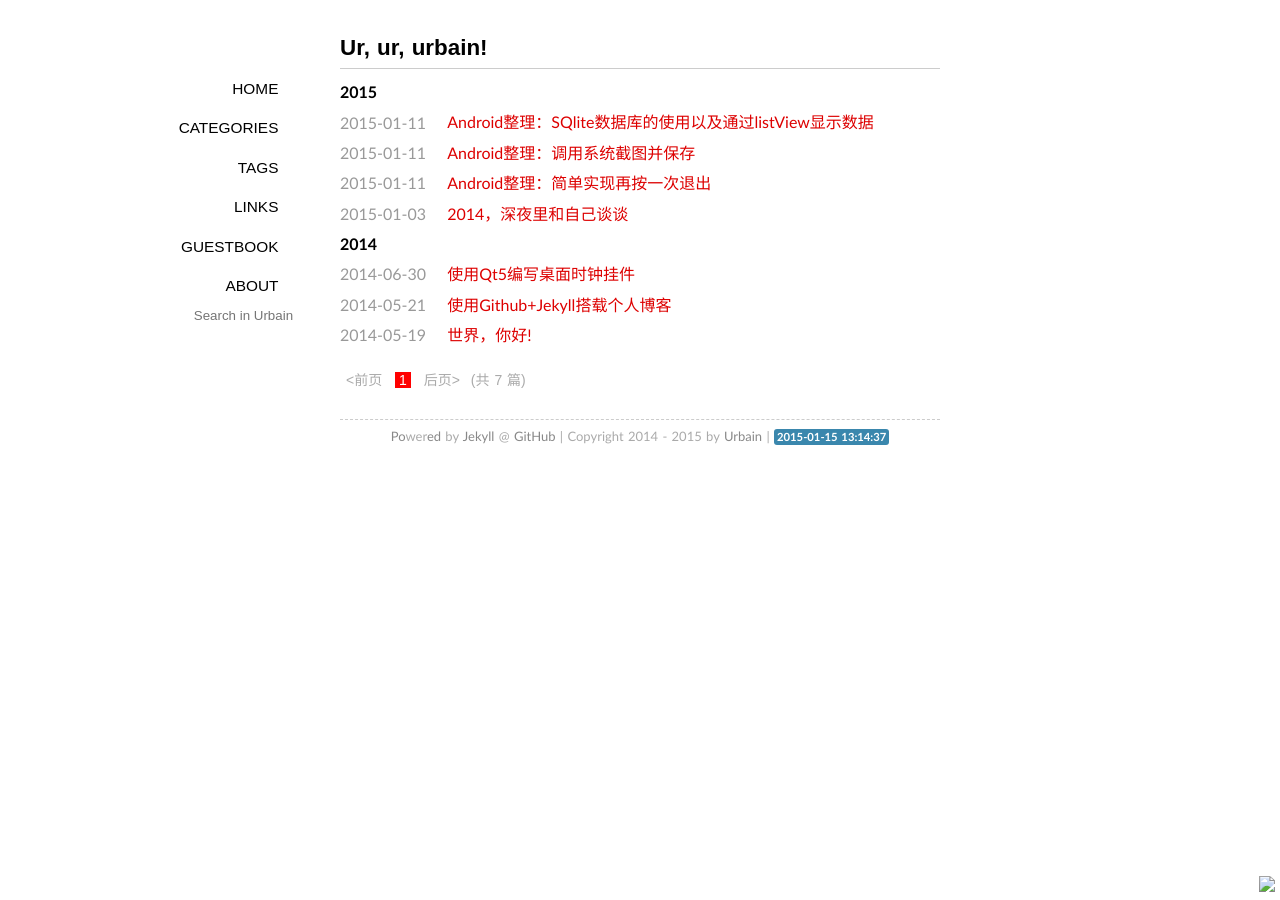
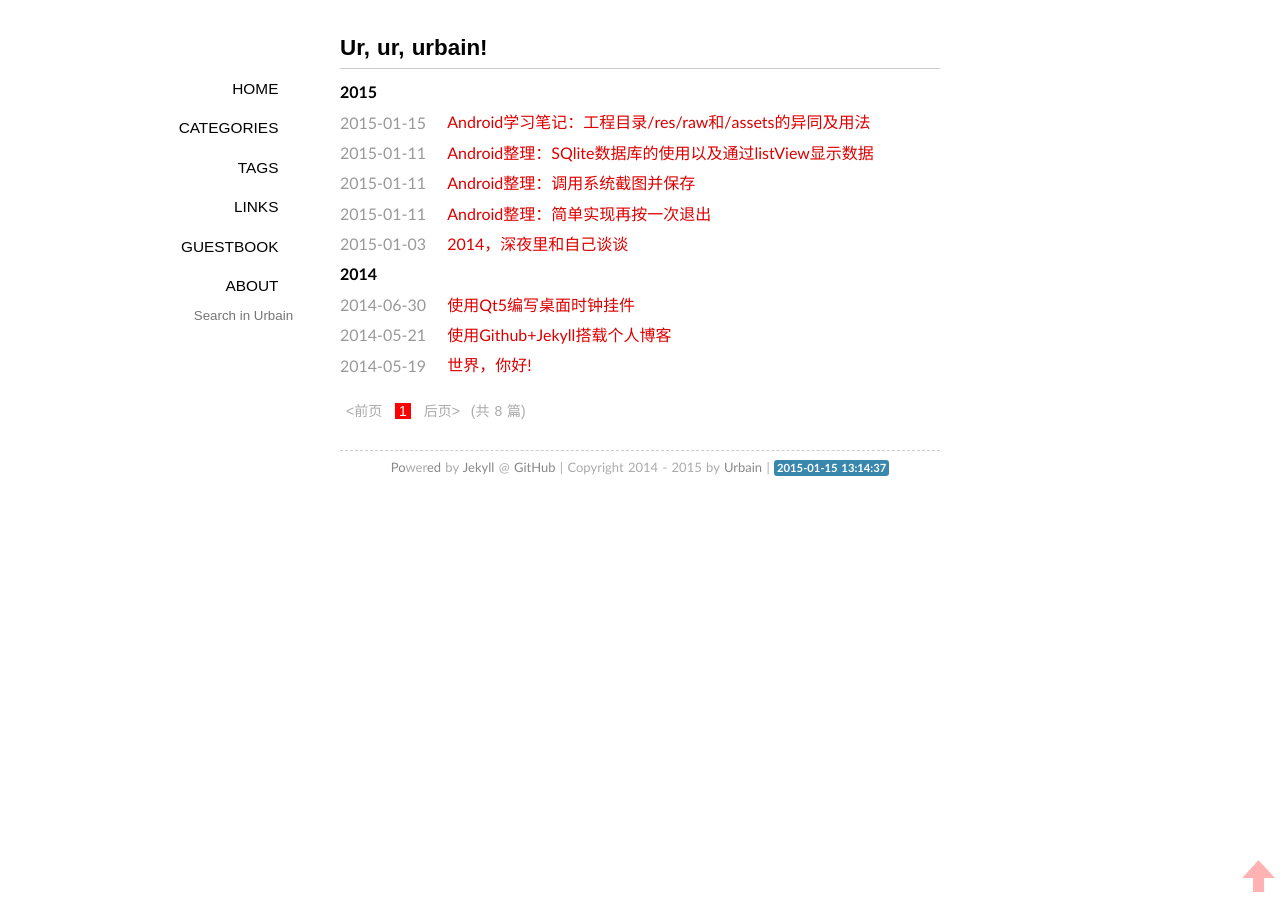
Before and after one commit to urururbain/urururbain.github.io, a Jekyll site: the page built from index.html, in a window 1280 px wide. Built offline with Jekyll 4.4.1, drawn with Linux system fonts in a browser that asks for light colours; some web fonts are replaced; Markdown is read by kramdown in place of the engine named in the settings; the list of posts is cut into pages by our own code; comment, search, counter and statistics services are not loaded; part of the change alters nothing that is shown.

Commit message:
add a post:AndroidStudy_raw&assets_read_file_resources

```diff
--- a/_layouts/default.html
+++ b/_layouts/default.html
@@ -8,6 +8,15 @@
     <link href="/feed/" rel="alternate" title="{{ site.author }}" type="application/atom+xml" />
     <link rel="stylesheet" href="/media/css/style.css" />
     <link rel="stylesheet" href="/media/css/highlight.css" />
+    <style type="text/css">
+        a#btt{position:fixed;bottom:5px;right:5px;
+            transition: opacity 0.5s;
+            -moz-transition: opacity 0.5s;  /* Firefox 4 */
+            -webkit-transition: opacity 0.5s;   /* Safari 和 Chrome */
+            -o-transition: opacity 0.5s;    /* Opera */
+            opacity:0.3}
+        a#btt:hover{opacity: 1.0}
+    </style>
     <script type="text/javascript" src="/media/js/jquery-1.7.1.min.js"></script>
 <script type="text/javascript" src="/media/js/outliner.js"></script>
   </head>
@@ -71,7 +80,7 @@ var Swiftype = window.Swiftype || {};
         <article class="content">
         {{ content }}
         </article>
-        <a style="position:fixed;bottom:5px;right:5px;" href="#" title="Back to Top">
+        <a id="btt" style="position:fixed;bottom:5px;right:5px;" href="#" title="Back to Top">
             <img src="/assets/btt.png" />
         </a>
       </div>
--- /dev/null
+++ b/_posts/2015-01-15-AndroidStudy_raw&assets_read_file_resources.markdown
@@ -0,0 +1,85 @@
+---
+author: Urbain
+layout: post
+title:  "Android学习笔记：工程目录/res/raw和/assets的异同及用法"
+date: 2015-01-15 13:40:55
+categories: 学习笔记
+comments: true
+tags: Android
+thread: 8
+---
+
+在Android工程的目录下，/assets是应用系统内部需要使用到的诸如音乐、视频类文件，而/res是应用的资源文件，/res内有一个/raw目录，这个目录和/assets有类似，这里记录一下两者的异同和用法。
+
+**/res/raw和/assets的相同点**
+
+1.  两者目录下的文件在打包后会直接保存在apk包中而不被编译成二进制。
+
+**/res/raw和/assets的不同点**
+
+1.  /res/raw中的文件会被映射到R文件中，访问的时候直接使用资源ID即R.raw.*,而/assets文件夹下的文件不会被映射到R.java中，访问的时候需要使用AssetManager类；
+
+2.  /res/raw不可以有目录结构，而/assets则可以有目录结构，也就是/assets目录下可以再建立文件夹。
+
+**读取文件资源**
+
+1.  读取/res/raw下的文件资源，通过以下方式获取输入流来进行写操作:
+	InputStream ins = getResources().openRawResource(R.raw.filename);
+
+2.  读取assets下的文件资源，通过以下方式获取输入流来进行写操作:
+	AssetManager am = null;
+	am = getAssets();
+	InputStream ins = am.open("filename");
+
+**下面是一个读取/res/raw下文件并写入sd卡的示例方法**
+
+	void makeFile() {
+		Toast.makeText(MainActivity.this, "开始创建文件", Toast.LENGTH_SHORT).show();
+			if (Environment.getExternalStorageState().equals(
+				Environment.MEDIA_MOUNTED)) {
+			String dirPath = Environment.getExternalStorageDirectory()
+					.getPath() + "/WeiPics"; // 要保存的路径
+			String fileName = "notes1.png"; // 文件名
+
+			try {
+				File dir = new File(dirPath);
+				if (!dir.exists()) {// 如果目录不存在，创建目录
+					dir.mkdirs();
+				}
+
+				File file = new File(dirPath + "/" + fileName);
+				if (!file.exists()) {// 如果文件不存在，创建文件
+					InputStream ins = getResources().openRawResource(
+							R.raw.notes1);
+					FileOutputStream fos = new FileOutputStream(file);
+					byte[] buffer = new byte[8192];
+					int count = 0;
+					while ((count = ins.read(buffer)) > 0) {
+						fos.write(buffer, 0, count);
+					}
+					fos.close();
+					ins.close();
+					Toast.makeText(MainActivity.this, "创建文件成功",
+							Toast.LENGTH_SHORT).show();
+				}
+			} catch (Exception e) {
+
+			}
+		}
+	}
+
+另外，在Manifest中记得加入相关权限
+
+	<uses-permission android:name="android.permission.WRITE_EXTERNAL_STORAGE"/>
+
+**读取/assets下文件并写入sd卡的示例方法**
+
+和上面的方法几乎一致，只是把：
+
+	InputStream ins = getResources().openRawResource(
+							R.raw.notes1);
+
+改为了：
+
+	AssetManager assetManager = getAssets();
+	InputStream ins = assetManager.open("Notes1.png");
```
Also changed, not shown: _posts/2015-01-11-AndroidAPP_use_SQLite_and_ListView - 副本.markdown (renamed from _posts/2015-01-11-AndroidAPP_use_SQLite_and_ListView.markdown), assets/btt.png (added).
